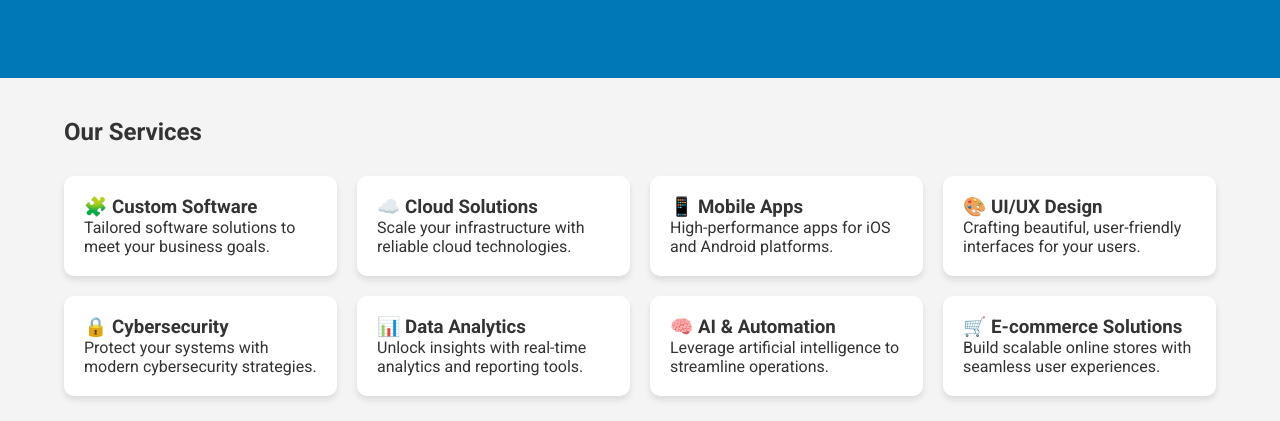
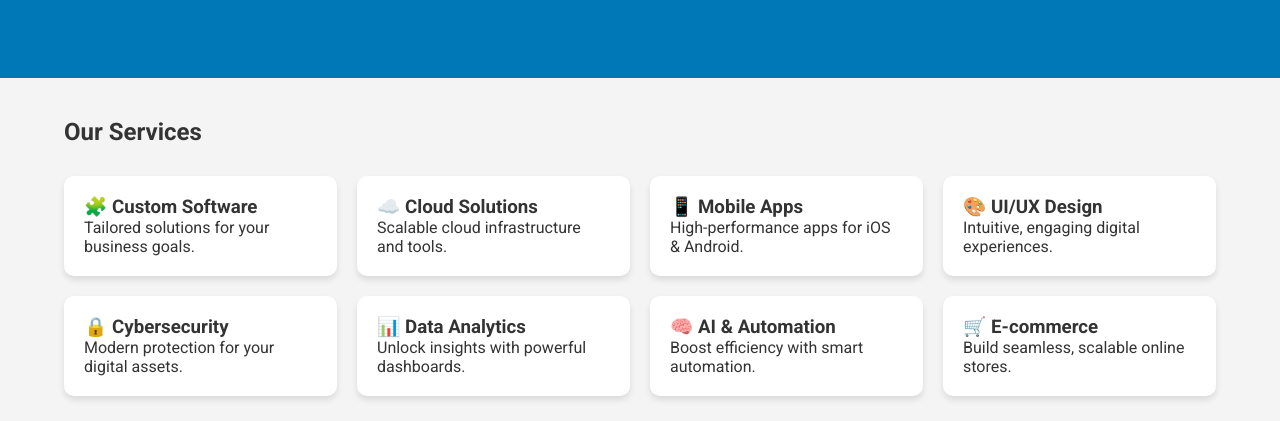
Before and after one commit to Anas-Rajput12/Task-8, a plain HTML site: page Task 11/index.html in a window 1280 px wide. Shown: the part 531-952 px from the top of the page. Drawn offline with Linux system fonts and the light colour scheme.

Commit message:
Update index.html

```diff
--- a/Task 11/index.html
+++ b/Task 11/index.html
@@ -2,25 +2,28 @@
 <html lang="en">
 <head>
   <meta charset="UTF-8" />
-  <meta name="viewport" content="width=device-width, initial-scale=1.0"/>
-  <title>Agentic Gadgets</title>
+  <meta name="viewport" content="width=device-width, initial-scale=1.0" />
+  <title>Agentic Gadgets | Smart Software Solutions</title>
+
+  <!-- SEO Meta Tags -->
+  <meta name="description" content="Agentic Gadgets offers innovative software, AI, cloud, and mobile solutions to streamline and grow your business." />
+  <link rel="canonical" href="https://www.agenticgadgets.com/" />
+
+  <!-- Styles & Fonts -->
   <link rel="stylesheet" href="style.css" />
   <link href="https://fonts.googleapis.com/css2?family=Roboto:wght@400;700&display=swap" rel="stylesheet">
   <link rel="stylesheet" href="https://cdnjs.cloudflare.com/ajax/libs/font-awesome/6.4.0/css/all.min.css">
-
 </head>
 <body>
+  <!-- Header -->
   <header id="header">
     <div class="container">
       <div class="header-row">
         <h1 class="logo">Agentic Gadgets</h1>
         <div class="menu-toggle" id="menuToggle">
-        <span></span>
-        <span></span>
-        <span></span>
+          <span></span><span></span><span></span>
         </div>
       </div>
-
       <nav id="nav">
         <ul class="nav-links">
           <li><a href="#hero">Home</a></li>
@@ -32,7 +35,6 @@
     </div>
   </header>
 
-
   <!-- Hero Section -->
   <section id="hero">
     <div class="container hero-content">
@@ -41,53 +43,33 @@
         <p>We build software that transforms businesses.</p>
         <a href="#services" class="btn">See Our Services</a>
       </div>
-      <img src="https://images.unsplash.com/photo-1517336714731-489689fd1ca8?auto=format&fit=crop&w=800&q=50" alt="Smart Device" loading="lazy" />
+      <img
+  src="https://images.unsplash.com/photo-1504384308090-c894fdcc538d?auto=format&fit=crop&w=1200&q=60"
+  alt="Team working on digital technology"
+  loading="lazy"
+  width="100%"
+  class="hero-img"
+/>
 
     </div>
   </section>
 
-  <!-- service Section -->
+  <!-- Services Section -->
   <section id="services">
     <div class="container">
       <h2>Our Services</h2>
       <div class="features-grid">
-      <div class="feature">
-        <h3>🧩 Custom Software</h3>
-        <p>Tailored software solutions to meet your business goals.</p>
-      </div>
-      <div class="feature">
-        <h3>☁️ Cloud Solutions</h3>
-        <p>Scale your infrastructure with reliable cloud technologies.</p>
-      </div>
-      <div class="feature">
-        <h3>📱 Mobile Apps</h3>
-        <p>High-performance apps for iOS and Android platforms.</p>
-      </div>
-      <div class="feature">
-        <h3>🎨 UI/UX Design</h3>
-        <p>Crafting beautiful, user-friendly interfaces for your users.</p>
-      </div>
-      <div class="feature">
-        <h3>🔒 Cybersecurity</h3>
-        <p>Protect your systems with modern cybersecurity strategies.</p>
-      </div>
-      <div class="feature">
-        <h3>📊 Data Analytics</h3>
-        <p>Unlock insights with real-time analytics and reporting tools.</p>
-      </div>
-      <div class="feature">
-        <h3>🧠 AI & Automation</h3>
-        <p>Leverage artificial intelligence to streamline operations.</p>
-      </div>
-      <div class="feature">
-        <h3>🛒 E-commerce Solutions</h3>
-        <p>Build scalable online stores with seamless user experiences.</p>
-      </div>
+        <div class="feature"><h3>🧩 Custom Software</h3><p>Tailored solutions for your business goals.</p></div>
+        <div class="feature"><h3>☁️ Cloud Solutions</h3><p>Scalable cloud infrastructure and tools.</p></div>
+        <div class="feature"><h3>📱 Mobile Apps</h3><p>High-performance apps for iOS & Android.</p></div>
+        <div class="feature"><h3>🎨 UI/UX Design</h3><p>Intuitive, engaging digital experiences.</p></div>
+        <div class="feature"><h3>🔒 Cybersecurity</h3><p>Modern protection for your digital assets.</p></div>
+        <div class="feature"><h3>📊 Data Analytics</h3><p>Unlock insights with powerful dashboards.</p></div>
+        <div class="feature"><h3>🧠 AI & Automation</h3><p>Boost efficiency with smart automation.</p></div>
+        <div class="feature"><h3>🛒 E-commerce</h3><p>Build seamless, scalable online stores.</p></div>
       </div>
     </div>
   </section>
-
-
 
   <!-- Pricing Section -->
   <section id="pricing">
@@ -97,37 +79,24 @@
         <div class="card">
           <h3>Basic</h3>
           <p class="price">$99</p>
-          <ul>
-            <li>Core Features</li>
-            <li>Email Support</li>
-          </ul>
+          <ul><li>Core Features</li><li>Email Support</li></ul>
           <a href="#" class="btn">Choose Plan</a>
         </div>
         <div class="card">
           <h3>Pro</h3>
           <p class="price">$199</p>
-          <ul>
-            <li>All Basic Features</li>
-            <li>Priority Support</li>
-            <li>Free Updates</li>
-          </ul>
+          <ul><li>All Basic Features</li><li>Priority Support</li><li>Free Updates</li></ul>
           <a href="#" class="btn">Choose Plan</a>
         </div>
         <div class="card">
           <h3>Enterprise</h3>
           <p class="price">$299</p>
-          <ul>
-            <li>All Pro Features</li>
-            <li>Dedicated Manager</li>
-            <li>Custom Solutions</li>
-          </ul>
+          <ul><li>All Pro Features</li><li>Dedicated Manager</li><li>Custom Solutions</li></ul>
           <a href="#" class="btn">Choose Plan</a>
         </div>
       </div>
     </div>
   </section>
-
-
 
   <!-- Testimonials Section -->
   <section id="testimonials">
@@ -135,7 +104,7 @@
       <h2>What Clients Say</h2>
       <div class="testimonials-grid">
         <div class="testimonial">
-        <img src="https://randomuser.me/api/portraits/men/44.jpg" alt="Client Jane" />
+          <img src="https://randomuser.me/api/portraits/women/44.jpg" alt="Client Jane" />
           <p>“Agentic Gadgets transformed our workflow with intelligent automation.”</p>
           <h4>- Jane Doe</h4>
         </div>
@@ -146,7 +115,7 @@
         </div>
         <div class="testimonial">
           <img src="https://randomuser.me/api/portraits/women/25.jpg" alt="Client Sara" />
-        <p>“Their team delivered exactly what we needed, on time and with excellence.”</p>
+          <p>“Delivered exactly what we needed—on time and with excellence.”</p>
           <h4>- Sara Ali</h4>
         </div>
         <div class="testimonial">
@@ -175,7 +144,7 @@
   <!-- Footer -->
   <footer>
     <div class="container">
-      <p>&copy; 2025 Agentic Gadgets. All rights reserved.</p> <br/>
+      <p>&copy; 2025 Agentic Gadgets. All rights reserved.</p>
       <div class="social-icons">
         <a href="#"><i class="fab fa-linkedin"></i></a>
         <a href="#"><i class="fab fa-twitter"></i></a>
@@ -183,11 +152,11 @@
         <a href="#"><i class="fab fa-youtube"></i></a>
         <a href="#"><i class="fab fa-instagram"></i></a>
       </div>
-
       <button id="scrollTopBtn">⬆</button>
     </div>
   </footer>
 
+  <!-- JavaScript -->
   <script src="script.js"></script>
 </body>
 </html>
```
Lines whose indentation alone changed are shown as unchanged.
